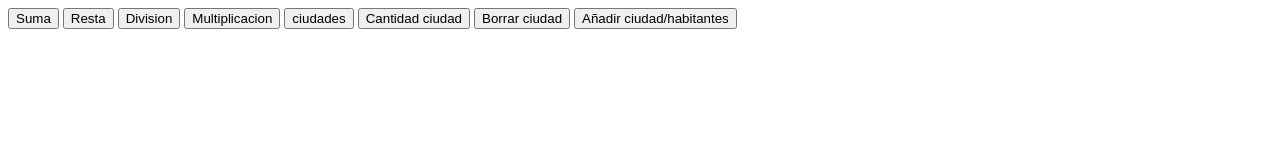
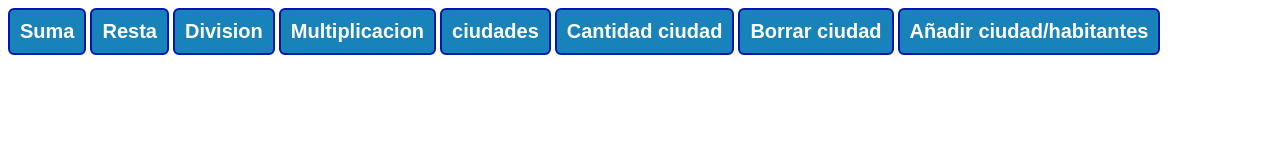
Before and after one commit to JuanMarqL/Cliente, a plain HTML site: page Tema2/Ejercicios map-flecha/index.html in a window 1280 px wide. Drawn offline with Linux system fonts and the light colour scheme; files whose address does not match are found by name.

Commit message:
31-10-2021

```diff
--- a/Tema2/Ejercicios map-flecha/index.html
+++ b/Tema2/Ejercicios map-flecha/index.html
@@ -4,20 +4,21 @@
     <meta charset="UTF-8">
     <meta http-equiv="X-UA-Compatible" content="IE=edge">
     <meta name="viewport" content="width=device-width, initial-scale=1.0">
+    <link rel="stylesheet" href="estilos.css">
     <script src="ejercicios.js"></script>
     <title>Document</title>
 </head>
 <body>
 
-    <input type="button" value="Suma" onclick="suma()">
-    <input type="button" value="Resta" onclick="resta()">
-    <input type="button" value="Division" onclick="division()">
-    <input type="button" value="Multiplicacion" onclick="multiplicacion()">
+    <input type="button" class="btn" value="Suma" onclick="suma()">
+    <input type="button" class="btn" value="Resta" onclick="resta()">
+    <input type="button" class="btn" value="Division" onclick="division()">
+    <input type="button" class="btn" value="Multiplicacion" onclick="multiplicacion()">
 
-    <input type="button" value="ciudades" onclick="mostrarCiudad()">
-    <input type="button" value="Cantidad ciudad" onclick="cantidadCiudad()">
-    <input type="button" value="Borrar ciudad" onclick=" borrarCiudad()">
-    <input type="button" value="Añadir ciudad/habitantes" onclick=" añadirCH()">
+    <input type="button" class="btn" value="ciudades" onclick="mostrarCiudad()">
+    <input type="button" class="btn" value="Cantidad ciudad" onclick="cantidadCiudad()">
+    <input type="button" class="btn" value="Borrar ciudad" onclick=" borrarCiudad()">
+    <input type="button" class="btn" value="Añadir ciudad/habitantes" onclick=" añadirCH()">
 
 
 </body>
```
Also changed, not shown: Tema2/Ejercicios map-flecha/ejer-map.js (+4 -4 lines).
